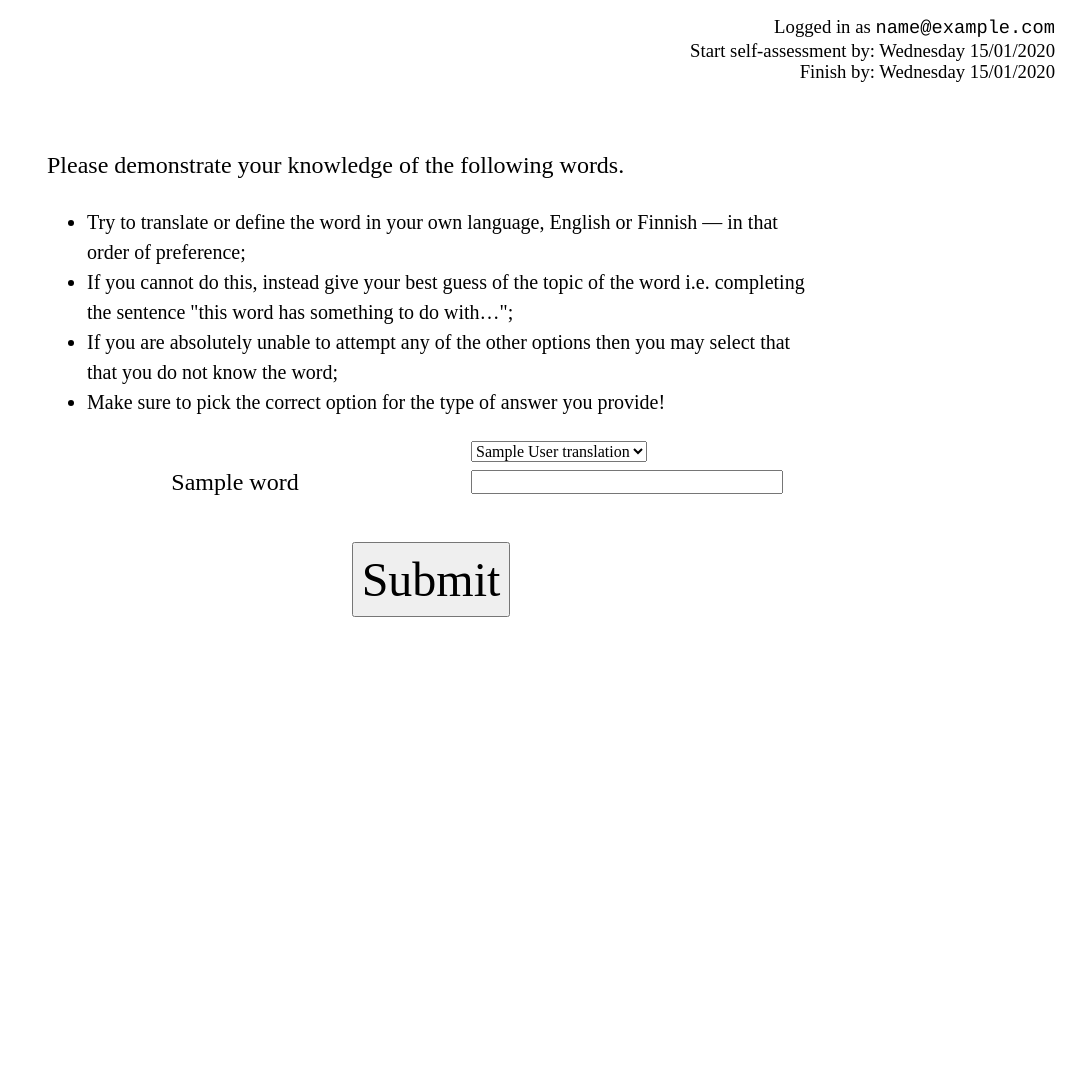
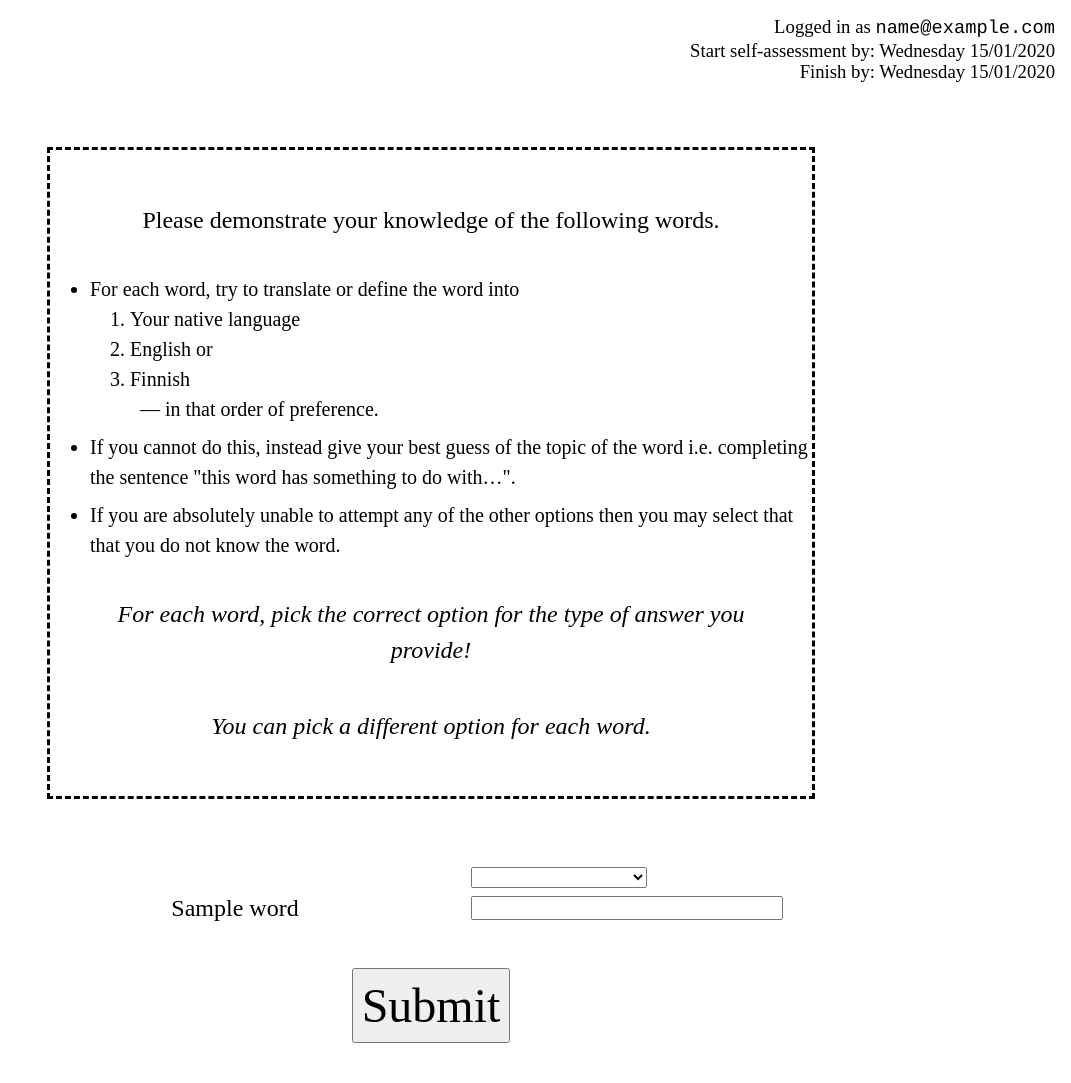
Before and after one commit to frankier/finnvocabcollect, a Python web app: template selfassess/selfassess/templates/miniexam.html in a window 1280 px wide. Shown: the top 1083 px of the page, without its empty margins (209-1280 px from the left). Before the commit the page ends 617 px from the top, so only its background shows below. Run offline with Jinja, Linux system fonts and the light colour scheme; the template is opened without the code that fills it: most values are stand-ins (such as "Sample title", 1, 10 or a date in 2020).

Commit message:
Improve usability and instructions of miniexam

```diff
--- a/selfassess/selfassess/templates/miniexam.html
+++ b/selfassess/selfassess/templates/miniexam.html
@@ -32,24 +32,33 @@
         value="miniexaminput"
         hx-post="{{ url_for("track") }}"
         hx-trigger="input from:#miniexamform throttle:1s">
-    <div class="f4 lh-copy">
-        <p class="f3">
+    <div class="f4 lh-copy pv3 b--dashed mb5">
+        <p class="f3 pa1 ma4 tc">
             Please demonstrate your knowledge of the following words.
         </p>
         <ul>
-            <li>
-                Try to translate or define the word in your own language, English or Finnish &mdash; in that order of preference;
+            <li class="mv2">
+                For each word, try to translate or define the word into
+                <ol>
+                    <li>Your native language</li>
+                    <li>English or</li>
+                    <li>Finnish</li>
+                </ol>
+                &nbsp;&nbsp;&nbsp;&nbsp;&nbsp;&nbsp;&nbsp;&nbsp;&nbsp;&nbsp;&mdash; in that order of preference.
             </li>
-            <li>
-                If you cannot do this, instead give your best guess of the topic of the word i.e. completing the sentence "this word has something to do with&mldr;";
+            <li class="mv2">
+                If you cannot do this, instead give your best guess of the topic of the word i.e. completing the sentence "this word has something to do with&mldr;".
             </li>
-            <li>
-                If you are absolutely unable to attempt any of the other options then you may select that that you do not know the word;
-            </li>
-            <li>
-                Make sure to pick the correct option for the type of answer you provide!
+            <li class="mv2">
+                If you are absolutely unable to attempt any of the other options then you may select that that you do not know the word.
             </li>
         </ul>
+        <p class="f3 pa1 ma4 tc i">
+            For each word, pick the correct option for the type of answer you provide!
+        </p>
+        <p class="f3 pa1 ma4 tc i">
+            You can pick a different option for each word.
+        </p>
     </div>
     <ul class="list pa0 cols2-ns">
         {% for word in words %}
@@ -62,13 +71,17 @@
                 <span id="tick_{{ word.id }}" class="absolute right-0 top-0 ma2 f3 dark-green o-0">✓</span>
                 <div class="f3 mb1 tc">{{ word.word }}</div>
                 <input type="hidden" name="word_id" value="{{ word.id }}">
-                <select class="mv1" name="defn_type"
+                <select class="mv1" id="select_{{ word.id }}" name="defn_type" required
                 _="
                 on change or load
                 set the disabled of #text_{{ word.id}} to (my value is 'donotknow')
                 then set the required of #text_{{ word.id}} to (my value is not 'donotknow')
-                then send validityChange(valid:(#text_{{ word.id}}.validity.valid)) to parentElement of me
+                then send validityChange(valid:me.validity.valid and (#text_{{ word.id}}.validity.valid)) to parentElement of me
+
+                on input call me.setCustomValidity('')
+                on invalid call me.setCustomValidity('Please select the type of answer you are giving for this word')
                 ">
+                    <option></option>
                     {% for language in languages %}
                         <option value="definition_{{ language.language }}">{{ language.display_name() }} translation</option>
                     {% endfor %}
@@ -79,8 +92,9 @@
                 </select>
                 <input class="mt1 border-box w-100" id="text_{{ word.id }}" name="response" required
                 _="
+                on change send validityChange(valid:(#select_{{ word.id }}.validity.valid) and me.validity.valid) to parentElement of me
+
                 on input call me.setCustomValidity('')
-                on change send validityChange(valid:me.validity.valid) to parentElement of me
                 on invalid call me.setCustomValidity('Please fill this in or select \'Do not know\'')
                 ">
             </li>
```
